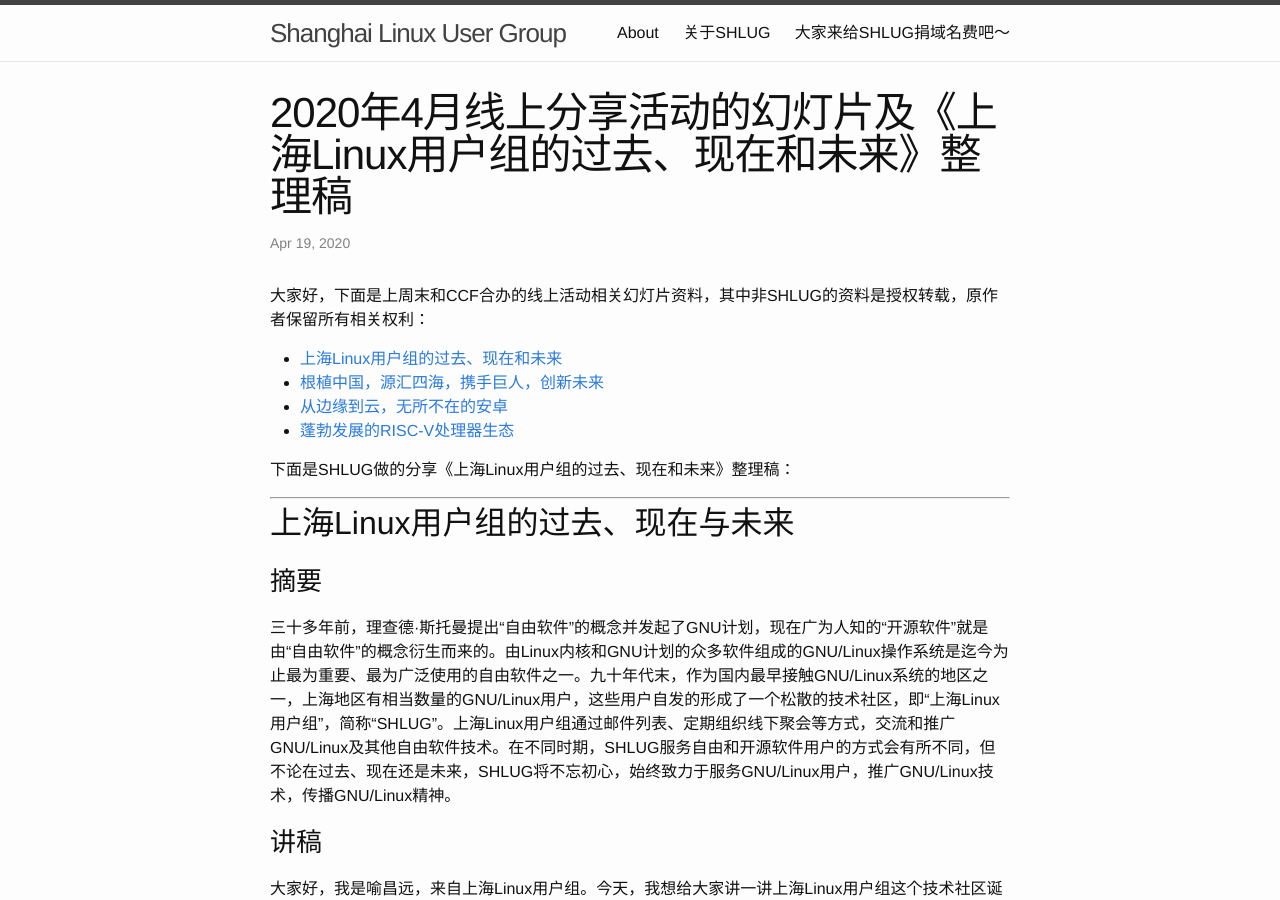
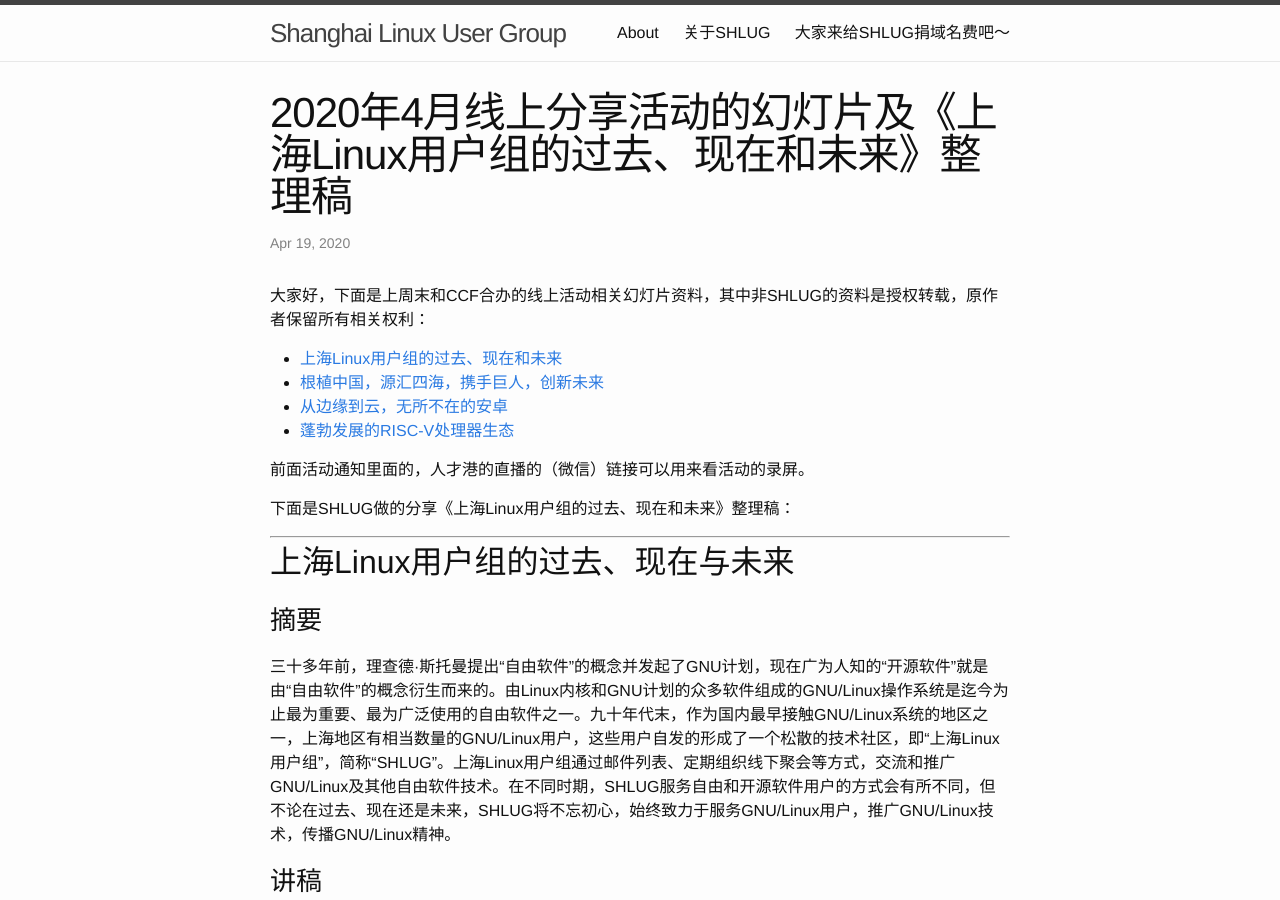
Before and after one commit to shanghailug/shanghailug.github.io, a Jekyll site: the page built from _posts/2020-04-19-april-online-meetup-res.md, in a window 1280 px wide and 900 px high. Built offline with Jekyll 4.4.1, drawn with Linux system fonts in a browser that asks for light colours.

Commit message:
minor update.

```diff
--- a/_posts/2020-04-19-april-online-meetup-res.md
+++ b/_posts/2020-04-19-april-online-meetup-res.md
@@ -11,6 +11,8 @@
 * [根植中国，源汇四海，携手巨人，创新未来](https://github.com/shanghailug/res2020q2/raw/master/k411.monthly/CCF_Speech_UOS.pptx)
 * [从边缘到云，无所不在的安卓](https://github.com/shanghailug/res2020q2/raw/master/k411.monthly/CCF_Speech_Celadon.pdf)
 * [蓬勃发展的RISC-V处理器生态](https://github.com/shanghailug/res2020q2/raw/master/k411.monthly/CCF_Speech_Nuclei.pdf)
+
+前面活动通知里面的，人才港的直播的（微信）链接可以用来看活动的录屏。
 
 下面是SHLUG做的分享《上海Linux用户组的过去、现在和未来》整理稿：
 
```
